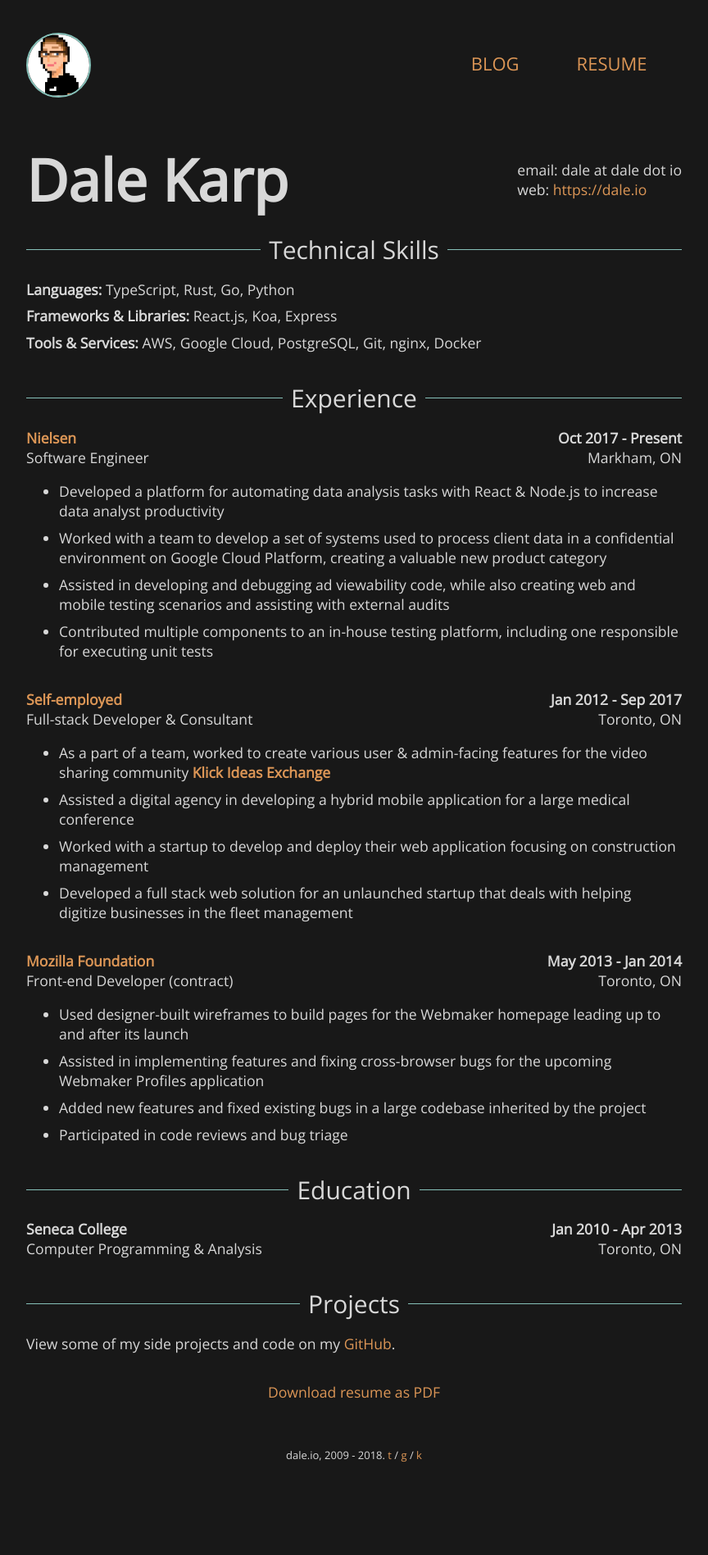
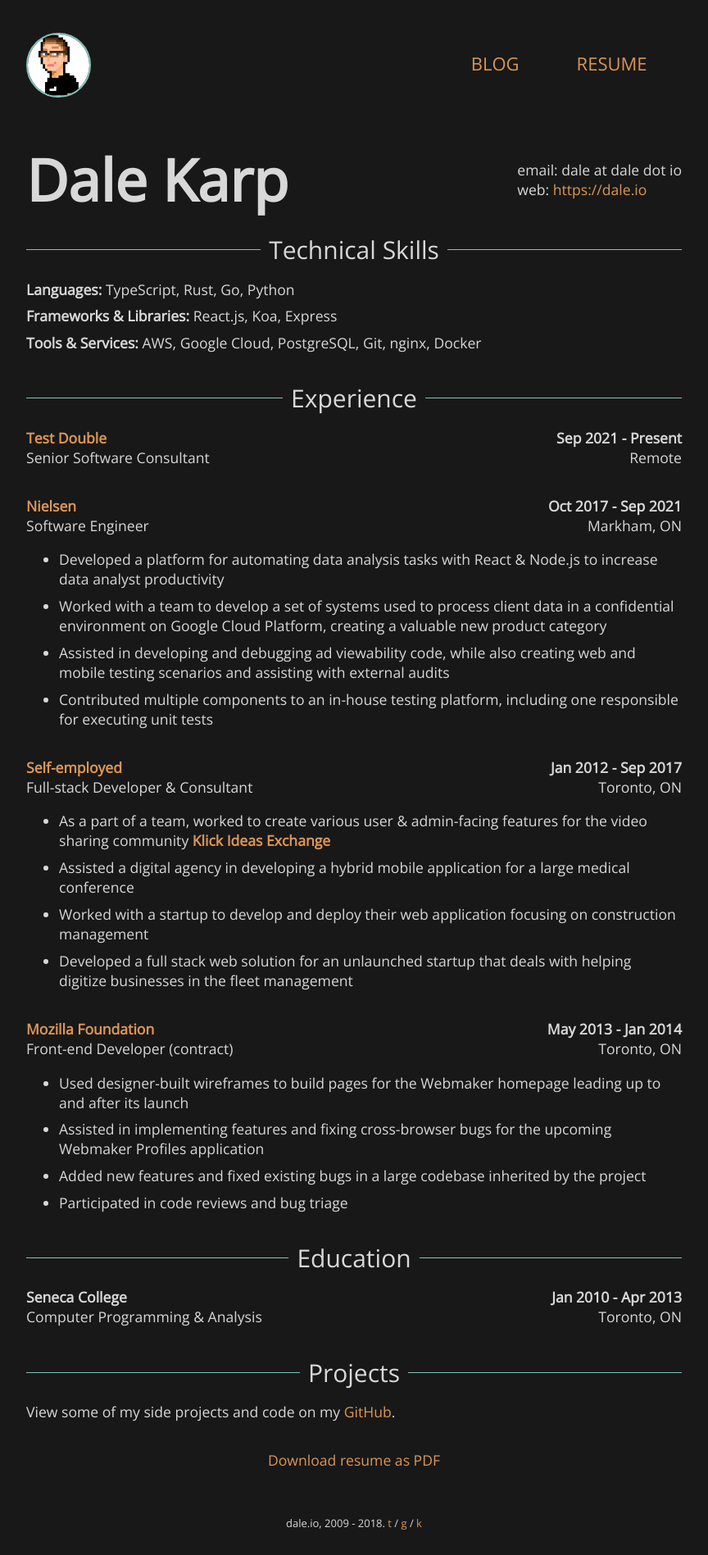
Before and after one commit to obsoke/obsoke.github.io, a Jekyll site: the page built from resume/index.html, in a window 1280 px wide. Shown: the whole page at 82% size, without its empty margins (208-1072 px from the left). Built offline with Jekyll 4.4.1, drawn with Linux system fonts in a browser that asks for light colours; before the commit the page ends 1814 px from its top, so only the background shows below that.

Commit message:
Update resume

```diff
--- a/_data/resume.yml
+++ b/_data/resume.yml
@@ -27,11 +27,18 @@ skills:
       - Docker
 
 experience:
+  - employer: Test Double
+    url: https://testdouble.com/
+    position: Senior Software Consultant
+    location: Remote
+    start: 2021-09-27
+
   - employer: Nielsen
-    url: http://www.nielsen.com/
+    url: https://www.nielsen.com/
     position: Software Engineer
     location: Markham, ON
     start: 2017-10-01
+    end: 2021-09-17
     highlights:
       - Developed a platform for automating data analysis tasks with React & Node.js to increase data analyst productivity
       - Worked with a team to develop a set of systems used to process client data in a confidential environment on Google Cloud Platform, creating a valuable new product category
@@ -39,7 +46,7 @@ experience:
       - Contributed multiple components to an in-house testing platform, including one responsible for executing unit tests
 
   - employer: Self-employed
-    url: http://dale.io
+    url: https://dale.io
     position: Full-stack Developer & Consultant
     location: Toronto, ON
     start: 2012-01-01
```
